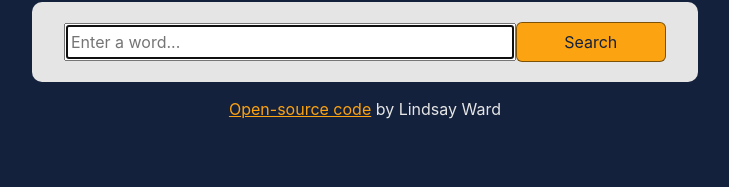
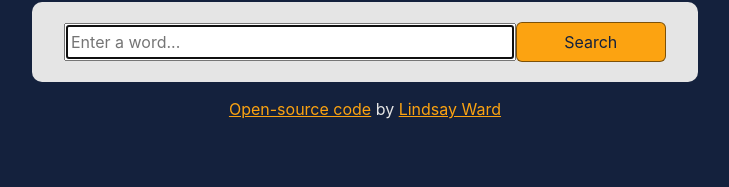
Before and after one commit to lindsaymward/dictionary-react, a React (Create React App) app: page / in a window 1280 px wide. Shown: the part 106-293 px from the top of the page, without its empty margins (275-1004 px from the left). Built offline with nearby package versions, Linux system fonts and the light colour scheme; no server answers.

Commit message:
Add LinkedIn link for footer and change hover colour

```diff
--- a/src/App.css
+++ b/src/App.css
@@ -20,4 +20,9 @@
 
 footer a {
   color: #fca311;
+  transition: all 100ms ease-in-out;
 }
+
+footer a:hover {
+  color: #ffffff;
+}
--- a/src/App.js
+++ b/src/App.js
@@ -19,7 +19,14 @@
           >
             Open-source code
           </a>{" "}
-          by Lindsay Ward
+          by{" "}
+          <a
+            href="https://www.linkedin.com/in/lindsaymward21/"
+            target="_blank"
+            rel="noreferrer"
+          >
+            Lindsay Ward
+          </a>
         </footer>
       </div>
     </div>
```
